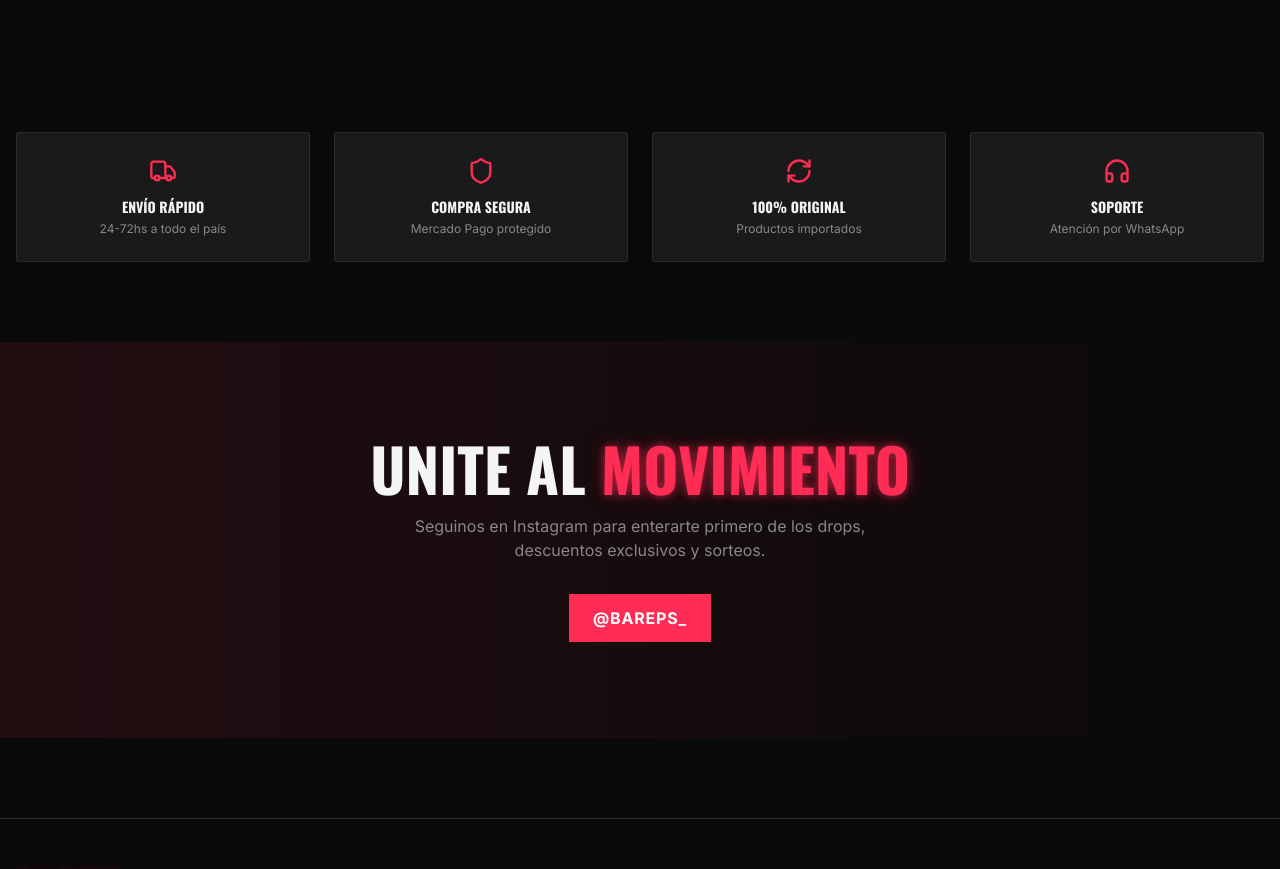
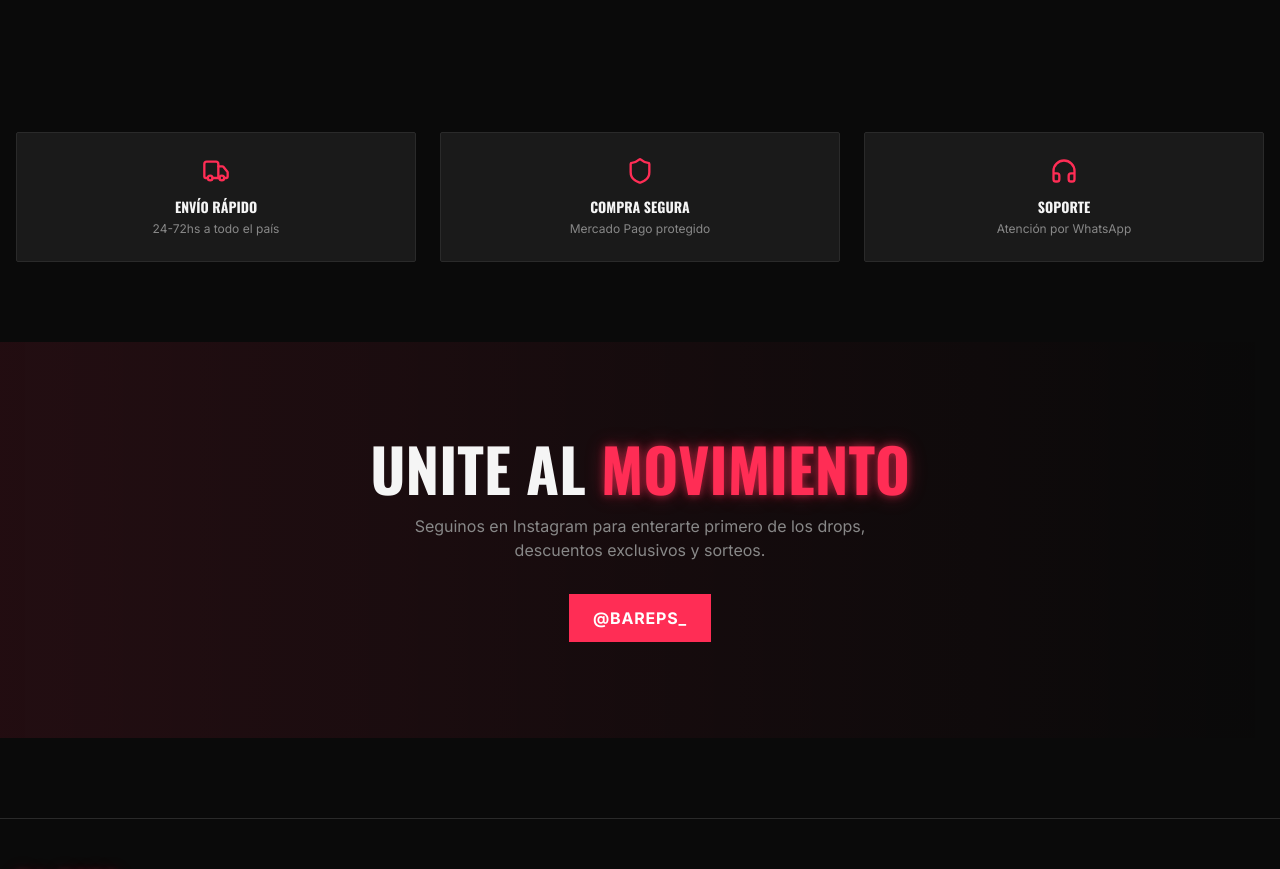
Before and after one commit to franco200802/Kakobuy, a Next.js app: page / in a window 1280 px wide. Shown: the part 1600-2469 px from the top of the page. Built offline with nearby package versions, Linux system fonts and the light colour scheme.

Commit message:
remove 100% original card

```diff
--- a/src/app/page.tsx
+++ b/src/app/page.tsx
@@ -1,6 +1,6 @@
 import { HeroSection } from '@/components/home/HeroSection';
 import { FeaturedProducts } from '@/components/home/FeaturedProducts';
-import { Truck, Shield, RefreshCw, Headphones } from 'lucide-react';
+import { Truck, Shield, Headphones } from 'lucide-react';
 
 export default function HomePage() {
   return (
@@ -25,7 +25,7 @@
 
       {/* Benefits section */}
       <section className="max-w-7xl mx-auto px-4 py-20">
-        <div className="grid grid-cols-2 md:grid-cols-4 gap-6">
+        <div className="grid grid-cols-2 md:grid-cols-3 gap-6">
           <div className="text-center p-6 bg-kako-card border border-kako-border rounded-sm hover:border-kako-accent transition-colors">
             <Truck className="mx-auto mb-3 text-kako-accent" size={28} />
             <h4 className="font-display font-bold text-sm uppercase">Envío rápido</h4>
@@ -35,11 +35,6 @@
             <Shield className="mx-auto mb-3 text-kako-accent" size={28} />
             <h4 className="font-display font-bold text-sm uppercase">Compra segura</h4>
             <p className="text-kako-muted text-xs mt-1">Mercado Pago protegido</p>
-          </div>
-          <div className="text-center p-6 bg-kako-card border border-kako-border rounded-sm hover:border-kako-accent transition-colors">
-            <RefreshCw className="mx-auto mb-3 text-kako-accent" size={28} />
-            <h4 className="font-display font-bold text-sm uppercase">100% Original</h4>
-            <p className="text-kako-muted text-xs mt-1">Productos importados</p>
           </div>
           <div className="text-center p-6 bg-kako-card border border-kako-border rounded-sm hover:border-kako-accent transition-colors">
             <Headphones className="mx-auto mb-3 text-kako-accent" size={28} />
```
